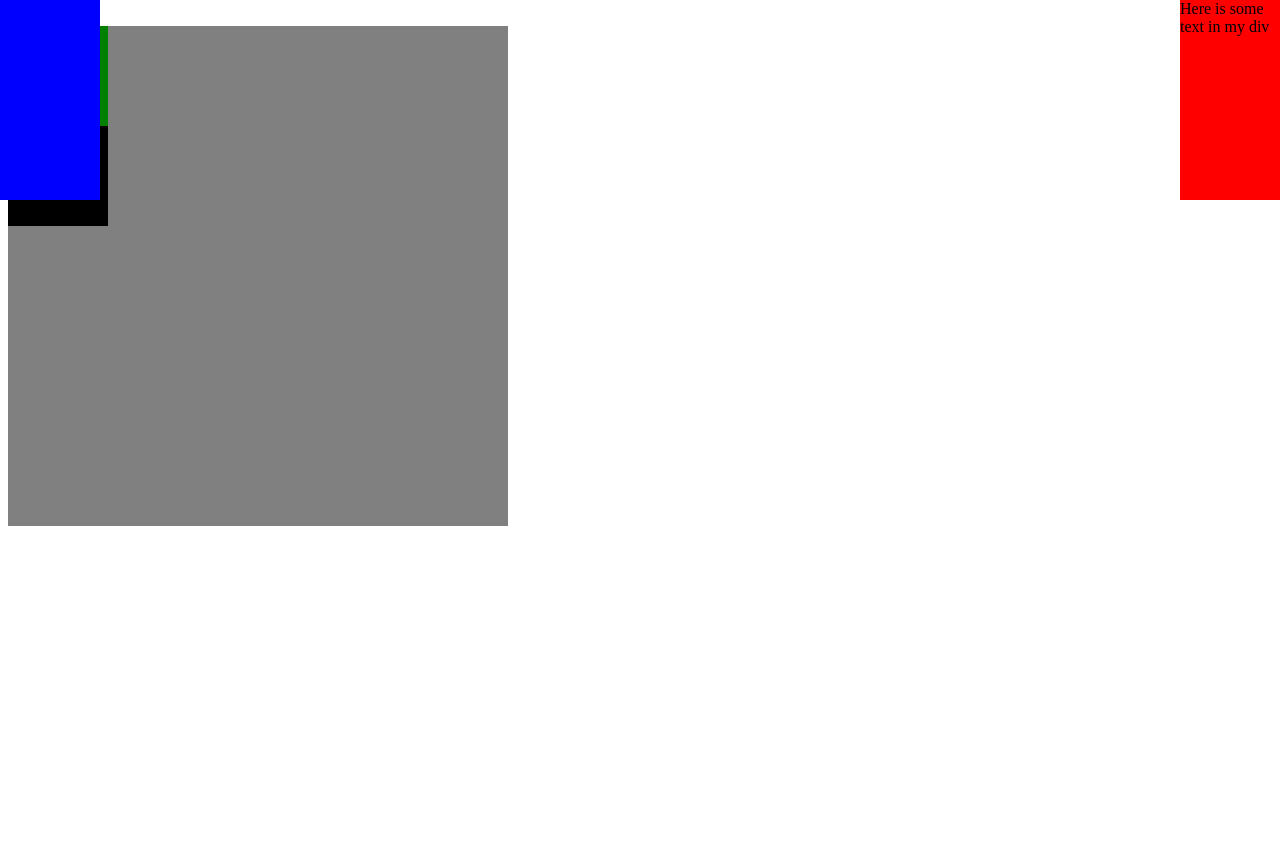
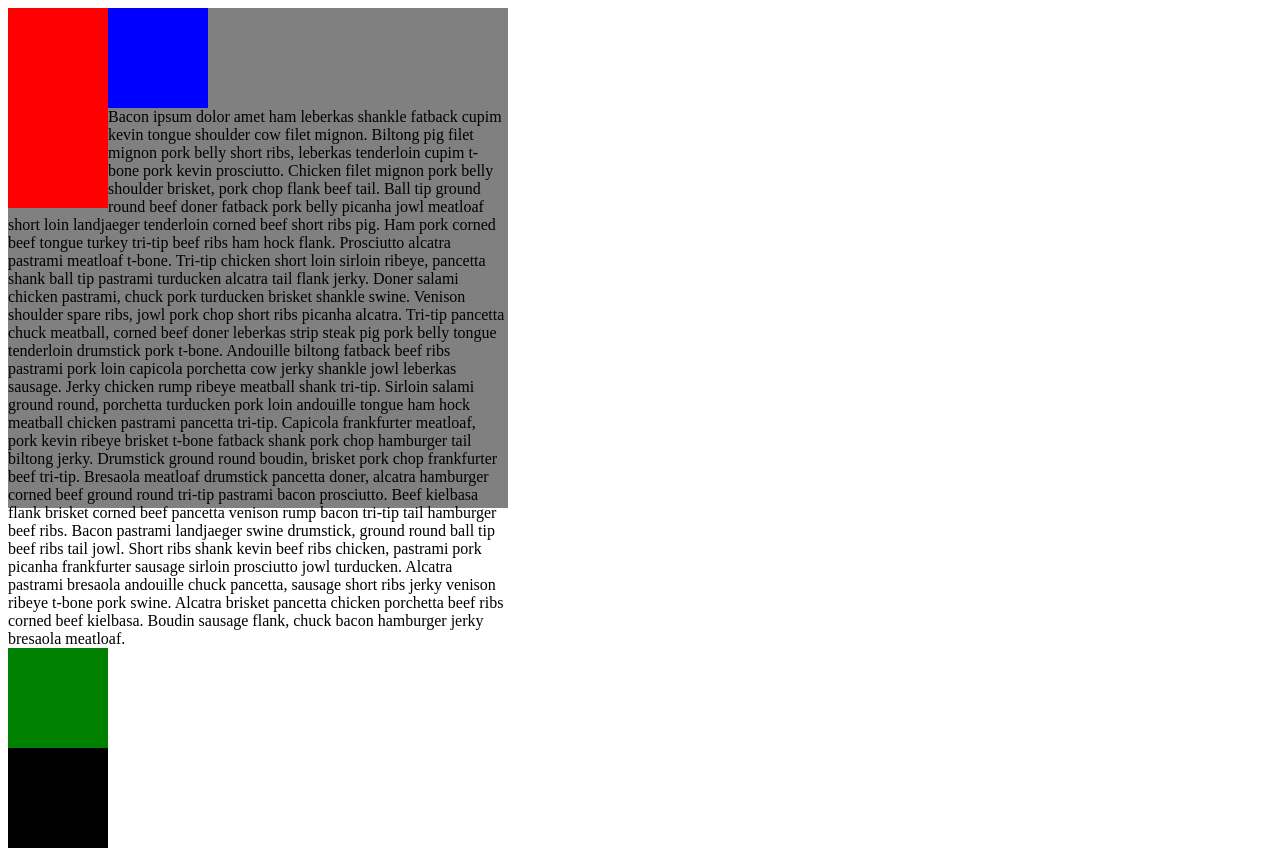
Before and after one commit to ilya0/css-positioning, a plain HTML site: page index.html in a window 1280 px wide. Before the commit the page ends 800 px from the top, so only its background shows below. Drawn offline with Linux system fonts and the light colour scheme.

Commit message:
add floats

```diff
--- a/css/mainstyle.css
+++ b/css/mainstyle.css
@@ -13,20 +13,16 @@ background: gray;
 #square1 {
   background: red;
   height: 200px;
-position: absolute;
-top: 0 ;
-right: 0;
-
-
+  float: left;
+  /*display: inline-block;*/
 }
 
 #square2 {
   background: blue;
-height:200px  ;
-position: absolute;
-top: 0;
-left:0;
-
+  width: 200px;
+  /*float: left;*/
+  clear: right;
+  /*display: inline-block;*/
 }
 
 #square3 {
--- a/index.html
+++ b/index.html
@@ -1,5 +1,5 @@
 
-html: <!DOCTYPE html>
+<!DOCTYPE html>
 <html>
 
 <head>
@@ -12,8 +12,18 @@ html: <!DOCTYPE html>
 
 
 <div class="container">
-  <div class="squares" id="square1">Here is some text in my div</div>
+
+  <div class="squares" id="square1"></div>
   <div class="squares" id="square2"></div>
+  Bacon ipsum dolor amet ham leberkas shankle fatback cupim   kevin tongue shoulder cow filet mignon. Biltong pig filet mignon pork belly short ribs, leberkas tenderloin cupim t-bone pork kevin prosciutto. Chicken filet mignon pork belly shoulder brisket, pork chop flank beef tail. Ball tip ground round beef doner fatback pork belly picanha jowl meatloaf short loin landjaeger tenderloin corned beef short ribs pig. Ham pork corned beef tongue turkey tri-tip beef ribs ham hock flank.
+
+Prosciutto alcatra pastrami meatloaf t-bone. Tri-tip chicken short loin sirloin ribeye, pancetta shank ball tip pastrami turducken alcatra tail flank jerky. Doner salami chicken pastrami, chuck pork turducken brisket shankle swine. Venison shoulder spare ribs, jowl pork chop short ribs picanha alcatra. Tri-tip pancetta chuck meatball, corned beef doner leberkas strip steak pig pork belly tongue tenderloin drumstick pork t-bone. Andouille biltong fatback beef ribs pastrami pork loin capicola porchetta cow jerky shankle jowl leberkas sausage.
+
+Jerky chicken rump ribeye meatball shank tri-tip. Sirloin salami ground round, porchetta turducken pork loin andouille tongue ham hock meatball chicken pastrami pancetta tri-tip. Capicola frankfurter meatloaf, pork kevin ribeye brisket t-bone fatback shank pork chop hamburger tail biltong jerky. Drumstick ground round boudin, brisket pork chop frankfurter beef tri-tip. Bresaola meatloaf drumstick pancetta doner, alcatra hamburger corned beef ground round tri-tip pastrami bacon prosciutto. Beef kielbasa flank brisket corned beef pancetta venison rump bacon tri-tip tail hamburger beef ribs. Bacon pastrami landjaeger swine drumstick, ground round ball tip beef ribs tail jowl.
+
+Short ribs shank kevin beef ribs chicken, pastrami pork picanha frankfurter sausage sirloin prosciutto jowl turducken. Alcatra pastrami bresaola andouille chuck pancetta, sausage short ribs jerky venison ribeye t-bone pork swine. Alcatra brisket pancetta chicken porchetta beef ribs corned beef kielbasa. Boudin sausage flank, chuck bacon hamburger jerky bresaola meatloaf.
+
+
   <div class="squares" id="square3"></div>
   <div class="squares" id="square4"></div>
 </div>
```
Lines whose indentation alone changed are shown as unchanged.
